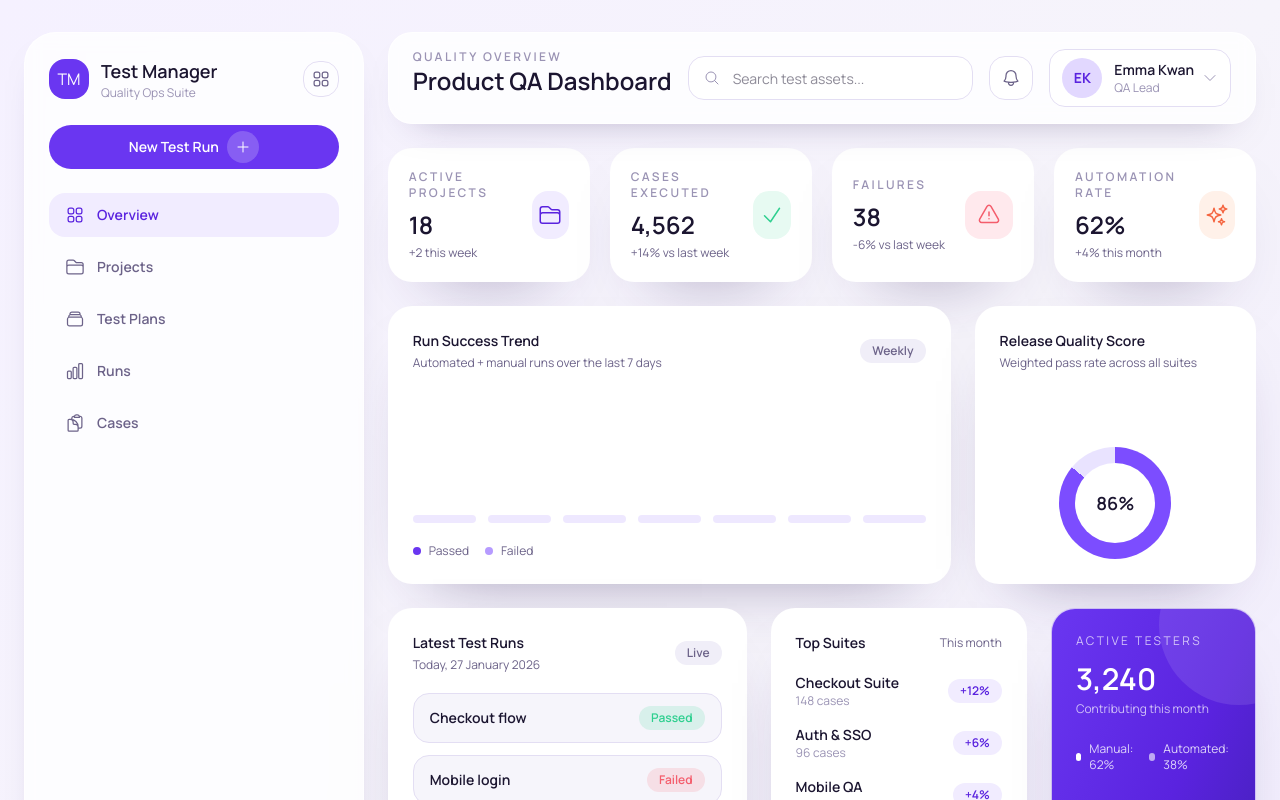
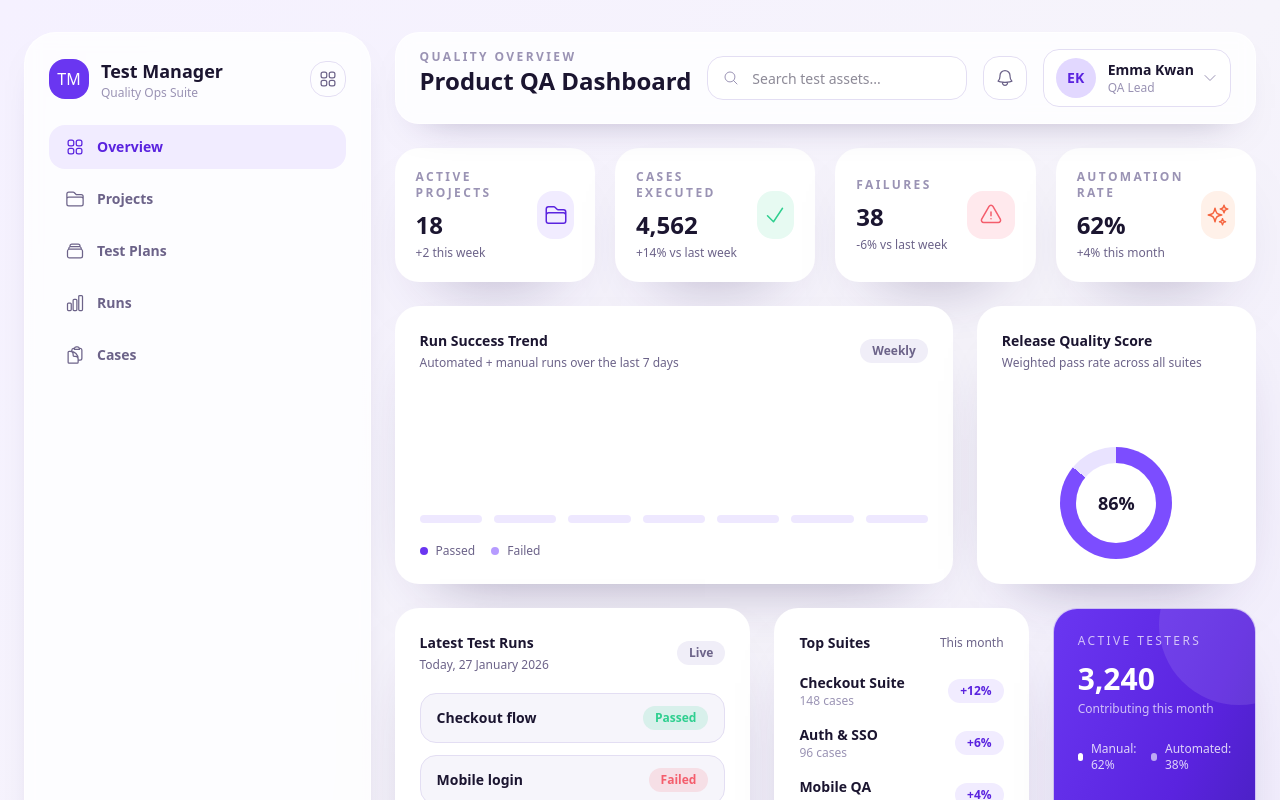
Before and after one commit to JonathanLopez0327/my_test_manager, a Next.js app: page / in a window 1280 px wide. Shown: the top 800 px of the page. Built offline with nearby package versions, Linux system fonts and the light colour scheme.

Commit message:
Cambio de tipografia

```diff
--- a/src/app/globals.css
+++ b/src/app/globals.css
@@ -6,6 +6,7 @@
   --surface: #ffffff;
   --surface-muted: #f0eef8;
   --stroke: #e3def3;
+  --font-body: ui-sans-serif, system-ui, -apple-system, "Segoe UI", sans-serif;
   --brand-50: #f1ecff;
   --brand-100: #e2d8ff;
   --brand-300: #b69bff;
--- a/src/app/layout.tsx
+++ b/src/app/layout.tsx
@@ -1,11 +1,6 @@
 import type { Metadata } from "next";
-import { Manrope, Sora } from "next/font/google";
+import { Sora } from "next/font/google";
 import "./globals.css";
-
-const bodyFont = Manrope({
-  variable: "--font-body",
-  subsets: ["latin"],
-});
 
 const displayFont = Sora({
   variable: "--font-display",
@@ -24,7 +19,7 @@ export default function RootLayout({
 }>) {
   return (
     <html lang="en">
-      <body className={`${bodyFont.variable} ${displayFont.variable} antialiased`}>
+      <body className={`${displayFont.variable} antialiased`}>
         {children}
       </body>
     </html>
--- a/src/components/dashboard/Sidebar.tsx
+++ b/src/components/dashboard/Sidebar.tsx
@@ -47,13 +47,6 @@ export function Sidebar() {
         </button>
       </div>
 
-      <Button className={`w-full justify-between ${collapsed ? "lg:justify-center" : ""}`}>
-        <span className={collapsed ? "lg:hidden" : ""}>New Test Run</span>
-        <span className="flex h-8 w-8 items-center justify-center rounded-full bg-white/20">
-          <IconPlus className="h-4 w-4" />
-        </span>
-      </Button>
-
       <nav className="flex flex-col gap-2">
         {navItems.map((item) => {
           const Icon = item.icon;
```
